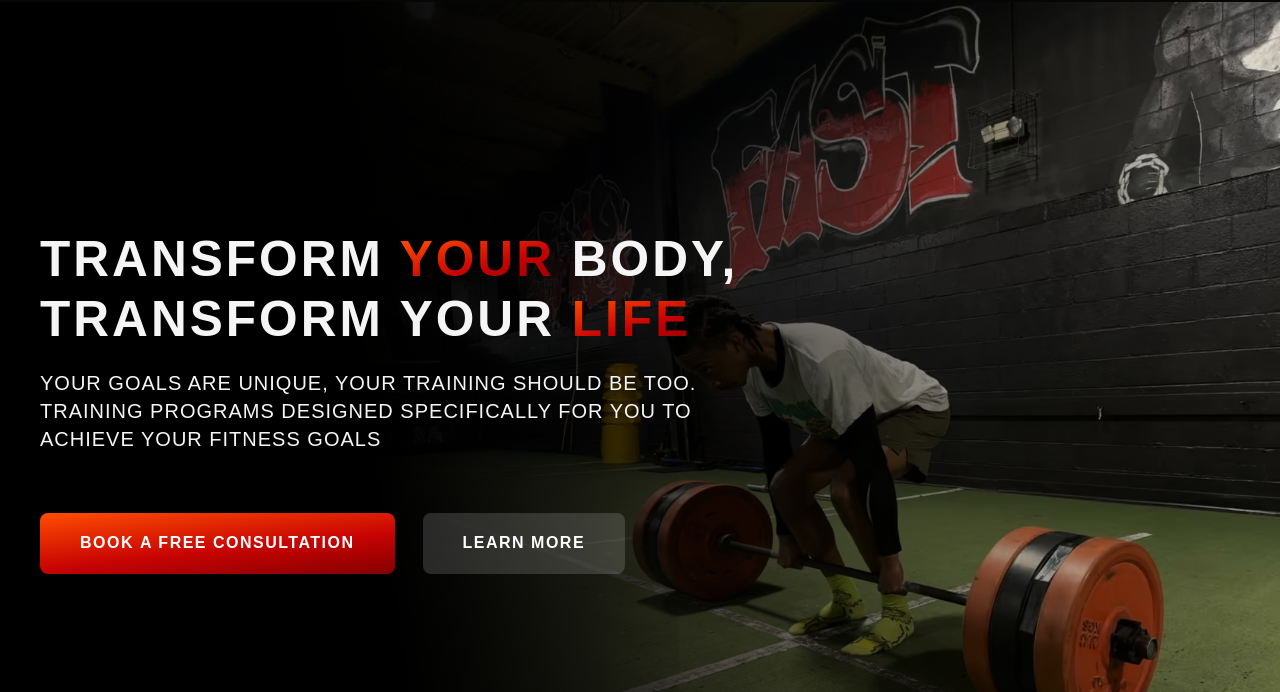
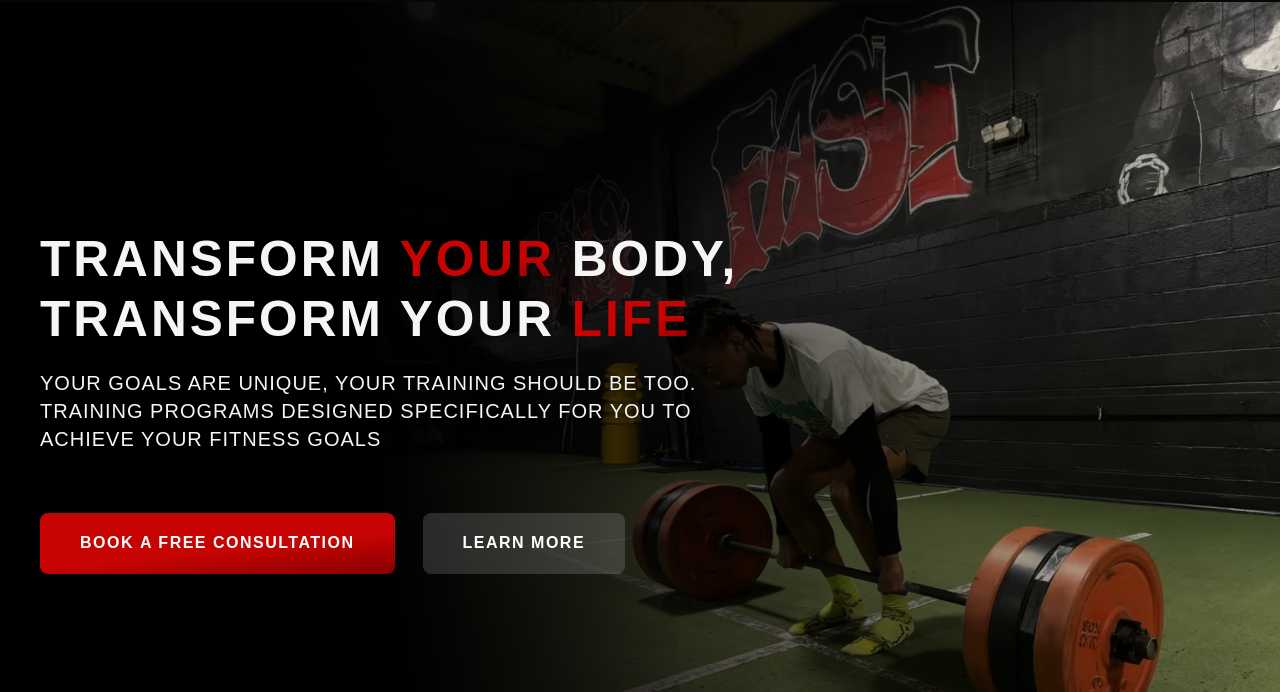
Before and after one commit to SWFTstudios/built_by_me_ez, a plain HTML site: page index.html in a window 1280 px wide. Shown: the part 108-800 px from the top of the page. Drawn offline with nearby package versions, Linux system fonts and the light colour scheme; a script that the page names is missing.

Commit message:
Align accent buttons with brand red instead of orange.
Update --chocolate to match the logo coral red so pay CTAs, lead submit, and step badges use consistent brand color on package pages.

Co-authored-by: Cursor <cursoragent@cursor.com>

```diff
--- a/css/builtbymeez.css
+++ b/css/builtbymeez.css
@@ -4,7 +4,7 @@
   --coral: #c70303;
   --button-light: #e9e9e9;
   --dark-red: #8b0000;
-  --chocolate: #ff4d00;
+  --chocolate: #c70303;
   --black-2: #0e0e0e;
   --white-cards: #fdfdfd;
   --section-light-grey: #e9e9e9;
```
